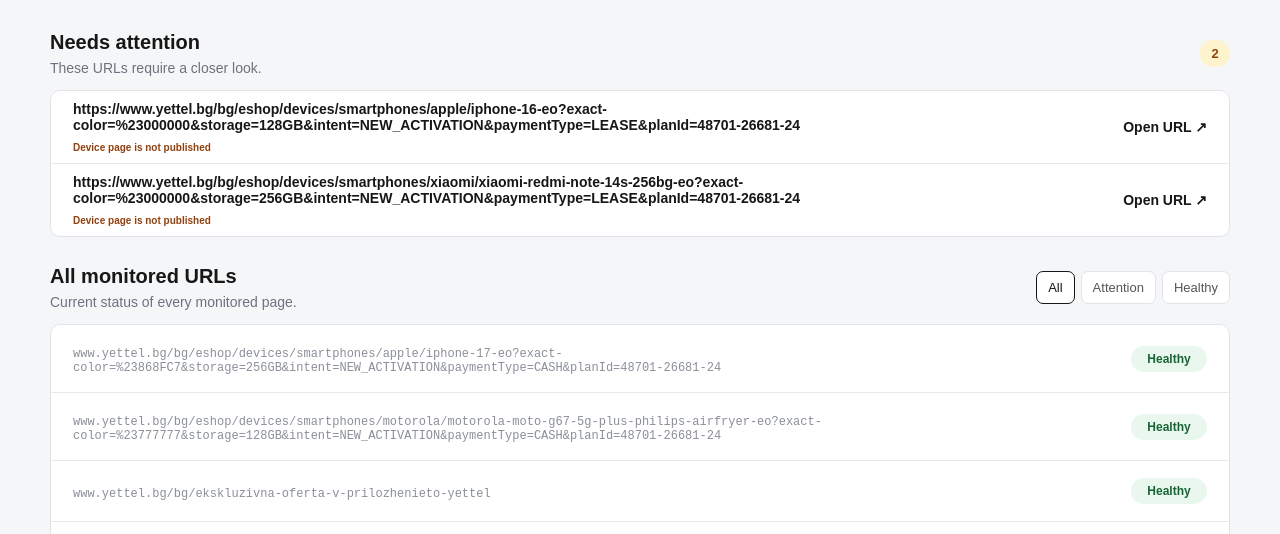
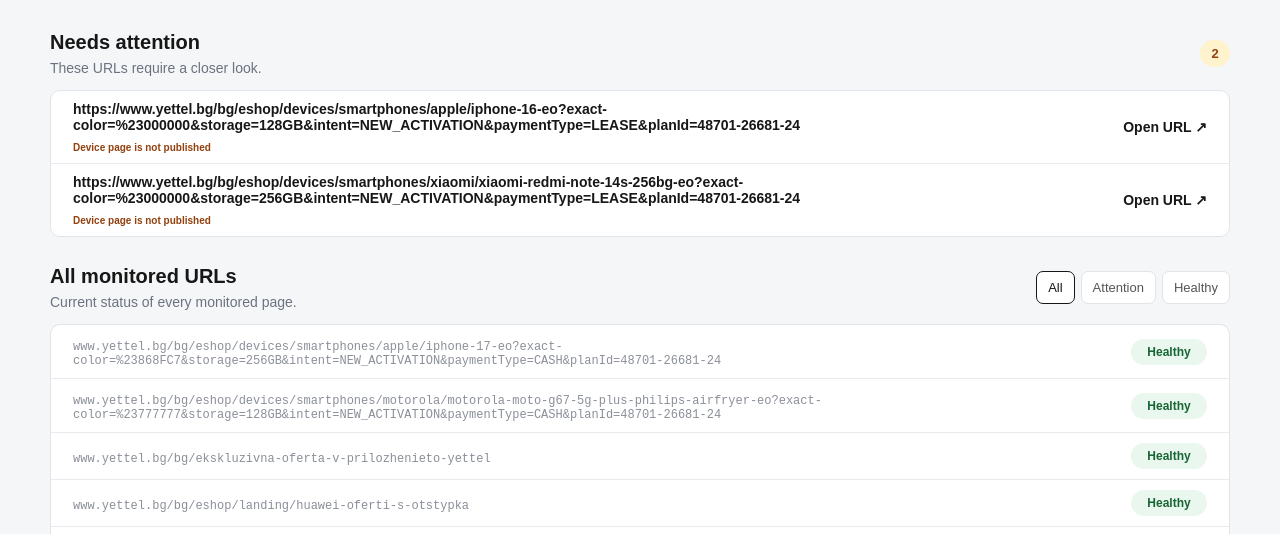
Before and after one commit to petyoyo/url-monitor, a plain HTML site: page index.html in a window 1280 px wide. Shown: the part 241-775 px from the top of the page. Drawn offline with Linux system fonts and the light colour scheme.

Commit message:
Adjust padding in flex container

```diff
--- a/style.css
+++ b/style.css
@@ -210,7 +210,7 @@ body {
     align-items: center;
     justify-content: space-between;
     gap: 20px;
-    padding: 17px 22px
+    padding: 10px 22px
 }
 
 .url-row strong,
```
